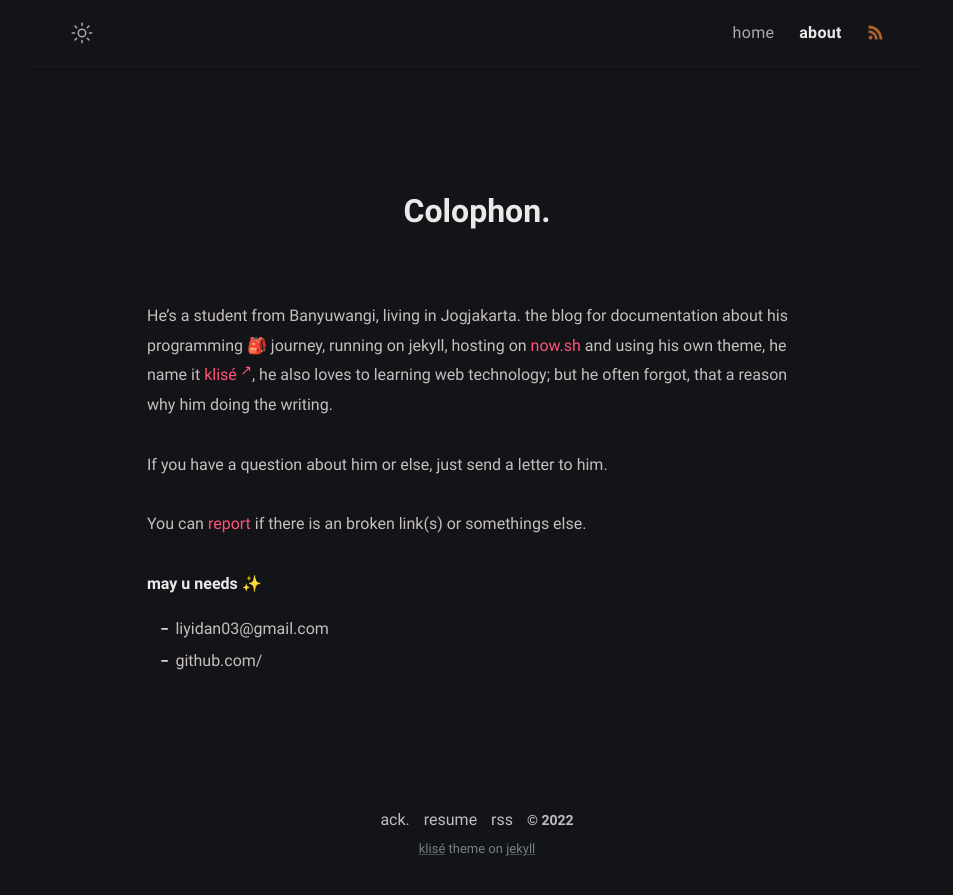
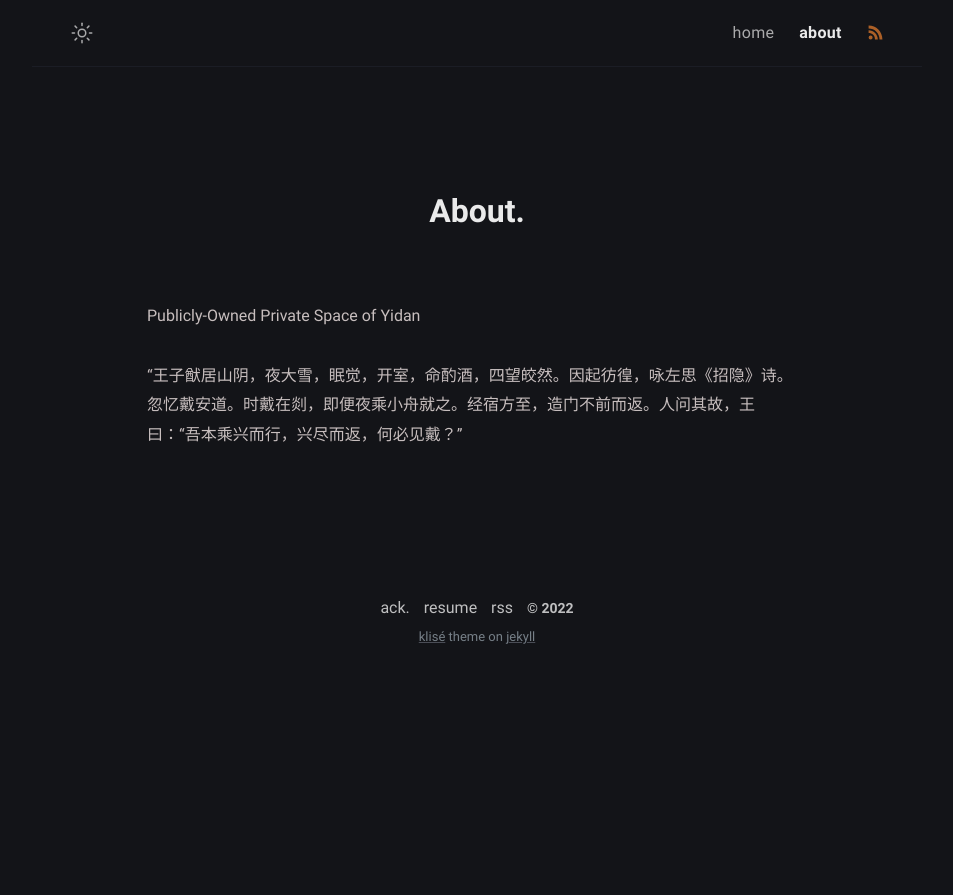
Before and after one commit to nadiyyy/nadiyyy.github.io, a Jekyll site: the page built from about.md, in a window 1280 px wide. Shown: the top 895 px of the page, without its empty margins (163-1116 px from the left). Built offline with Jekyll 4.4.1, drawn with Linux system fonts in a browser that asks for light colours.

Commit message:
Update about.md

```diff
--- a/about.md
+++ b/about.md
@@ -1,18 +1,10 @@
 ---
-title: Colophon
+title: About
 permalink: /about/
 layout: page
-excerpt: Hello peeps, I'm student of computer science from Banyuwangi, living in Jogjakarta. This blog for documentation about my programming journey, running on jekyll, hosting on netlify and using my own simple theme.
+excerpt: About me
 comments: false
 ---
+Publicly-Owned Private Space of Yidan
 
-He's a student from Banyuwangi, living in Jogjakarta. the blog for documentation about his programming 🎒 journey, running on jekyll, hosting on [now.sh](http://now.sh) and using his own theme, he name it <a href="https://github.com/piharpi/jekyll-klise" target="_blank" rel="noopener">klisé</a>, he also loves to learning web technology; but he often forgot, that a reason why him doing the writing.
-
-If you have a question about him or else, just send a letter to him.
-
-You can [report](http://github.com/piharpi/jekyll-klise/issues/new) if there is an broken link(s) or somethings else.
-
-**may u needs ✨**
-
-- {{ site.author.email }}
-- github.com/{{ site.author.github }}
+“王子猷居山阴，夜大雪，眠觉，开室，命酌酒，四望皎然。因起彷徨，咏左思《招隐》诗。忽忆戴安道。时戴在剡，即便夜乘小舟就之。经宿方至，造门不前而返。人问其故，王曰：“吾本乘兴而行，兴尽而返，何必见戴？”
```
